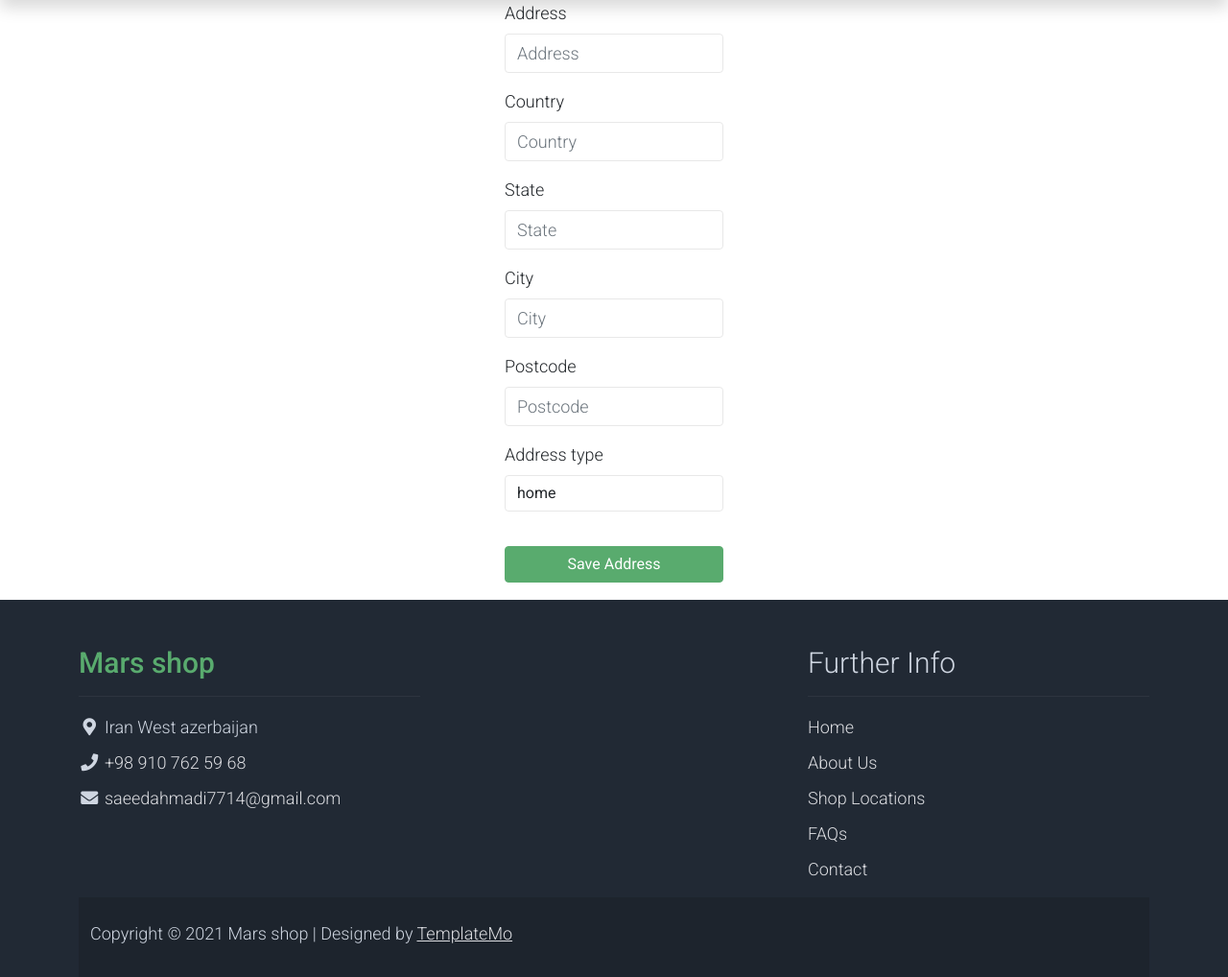
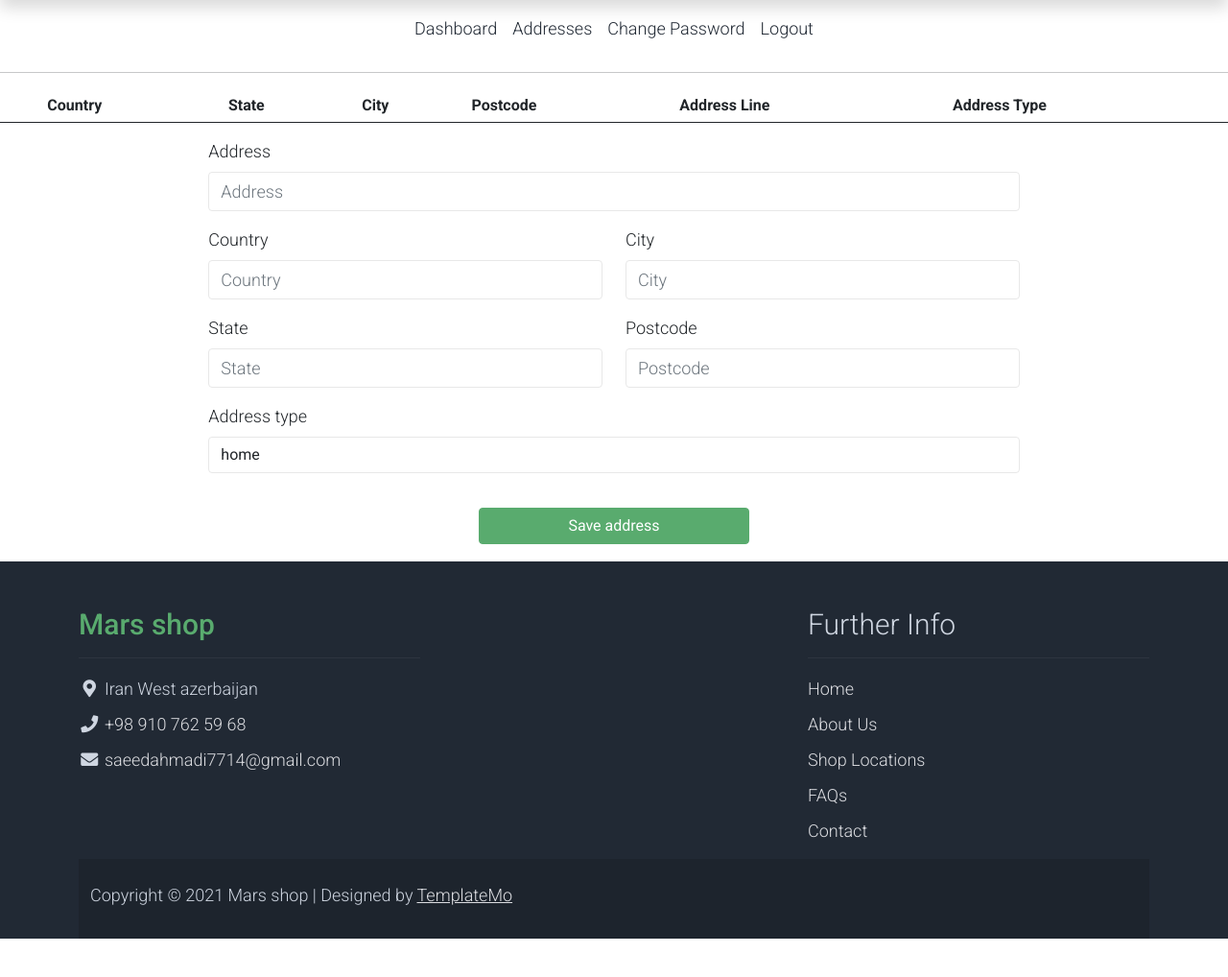
Before and after one commit to Saeedahmadi7714/Django-Ecommerce-Website, a Django app: page /customer/addresses/ in a window 1280 px wide. Shown: the part 92-1110 px from the top of the page at 96% size. After the commit the page ends 1070 px from the top, so only its background shows below. Run offline with Django 3.2, Linux system fonts and the light colour scheme; the visitor is signed in with stand-in values (Sample User, id 1); data comes from the database, SQL or seed files in the repository; data that the repository does not hold is empty; some libraries are stand-ins or nearby versions.

Commit message:
:lipstick: Address template completed

```diff
--- a/store/customers/templates/customers/addresses.html
+++ b/store/customers/templates/customers/addresses.html
@@ -90,12 +90,73 @@
     </div>
     {#end Modal#}
 
+    {#Start mini nav#}
+    <div class="col-xl-12 d-flex justify-content-center">
+        <nav class="navbar navbar-expand-lg ">
+            <div class="container-fluid">
+                <div class="collapse navbar-collapse" id="navbarNav">
+                    <ul class="navbar-nav">
+                        <li class="nav-item">
+                            <a class="nav-link profile-link" href="{% url 'orders:orders' %}">Dashboard</a>
+                        </li>
+                        <li class="nav-item">
+                            <a class="nav-link profile-link" href="{% url 'customers:addresses' %}">Addresses</a>
+                        </li>
+                        <li class="nav-item">
+                            <a class="nav-link profile-link" href="{% url 'customers:change_password' %}">Change
+                                Password</a>
+                        </li>
+                        <li class="nav-item">
+                            <a class="nav-link profile-link" href="{% url 'customers:logout' %}">Logout</a>
+                        </li>
+                    </ul>
+                </div>
+            </div>
+        </nav>
+    </div>
+    <hr>
+    {#End mini nav#}
 
-    {#    Address form sets#}
-    <div class="col-xl-12 d-flex justify-content-center">
 
-        <form method="post" action="{% url 'customers:addresses' %}">
+    {#    Addresses table#}
+    <table class="table table-hover">
+        <thead>
+        <tr>
+            <th scope="col"></th>
+            <th scope="col">Country</th>
+            <th scope="col">State</th>
+            <th scope="col">City</th>
+            <th scope="col">Postcode</th>
+            <th scope="col">Address Line</th>
+            <th scope="col">Address Type</th>
 
+
+        </tr>
+        </thead>
+        <tbody>
+        {% for address in addresses %}
+            <tr>
+                <th scope="row">{{ address.count }}</th>
+                <td>{{ address.country }}</td>
+                <td>{{ address.state }}</td>
+                <td>{{ address.city }}</td>
+                <td>{{ address.postcode }}</td>
+                <td>{{ address.address }}</td>
+                <td>{{ address.address_type }}</td>
+            </tr>
+        {% endfor %}
+
+        </tbody>
+    </table>
+    {#End addresses table#}
+
+
+    {#    Address form #}
+    <div class="row d-flex justify-content-center">
+        <div class="col-lg-8 d-flex justify-content-center">
+
+            <form id="addressForm" method="post" action="{% url 'customers:addresses' %}">
+                {% csrf_token %}
                 {% if messages %}
 
                     {% for message in messages %}
@@ -111,20 +172,56 @@
                                 {{ message }}
                             </div>
 
-
                         {% endif %}
 
                     {% endfor %}
                 {% endif %}
 
 
-            {% csrf_token %}
+                <div class="col-xl-10 d-flex justify-content-center" id="error"></div>
 
-            {% bootstrap_form form %}
-            <button class="customButtons btn btn-dark" type="submit">Save Address</button>
+                <div class="row">
+
+                    <div class="col-xl-12">
+                        {% bootstrap_field form.address show_label=True %}
+                    </div>
+
+                    <div class="col-xl-6">
+                        {% bootstrap_field form.country show_label=True %}
+                    </div>
+
+                    <div class="col-xl-6">
+                        {% bootstrap_field form.city show_label=True %}
+                    </div>
+
+                    <div class="col-xl-6">
+                        {% bootstrap_field form.state show_label=True %}
+                    </div>
+
+                    <div class="col-xl-6">
+                        {% bootstrap_field form.postcode show_label=True %}
+                    </div>
+
+                    <div class="col-xl-12">
+                        {% bootstrap_field form.address_type show_label=True %}
+                    </div>
+
+                    <div class="col-xl-12 d-flex justify-content-center mt-10">
+
+                        <div class="col-lg-4 ">
+                            <button id="saveAddressBtn" type="submit" class="customButtons btn btn-dark ">Save address
+                            </button>
+                        </div>
+
+                    </div>
+                </div>
+
             </form>
+
         </div>
-    {#    end address form sets#}
+    </div>
+
+    {#    End address form#}
 
 
     <!-- Start Footer -->
```
Lines whose indentation alone changed are shown as unchanged.
